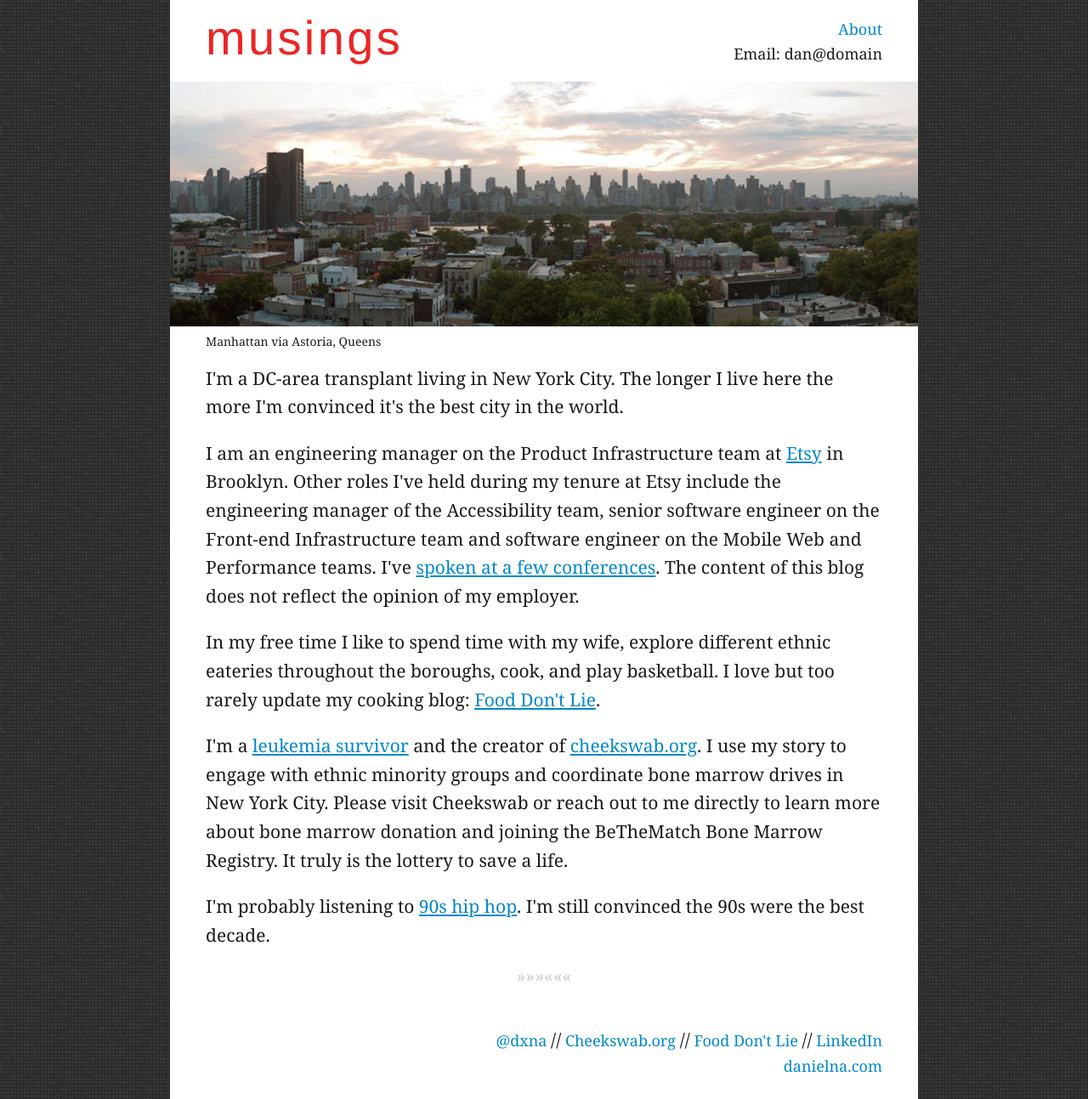
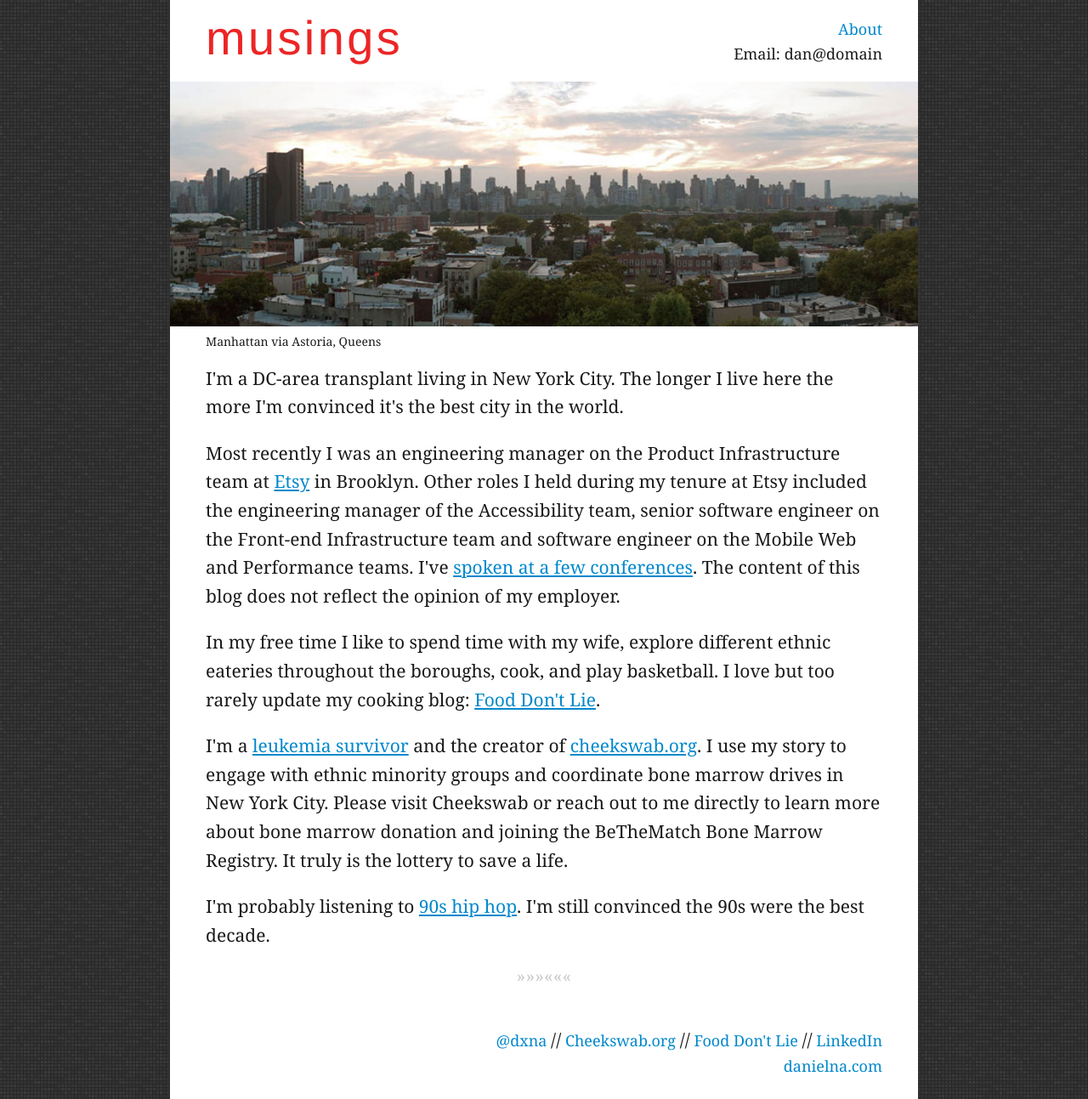
Before and after one commit to danielna/danielna.github.com, a Jekyll site: the page built from about.html, in a window 1280 px wide. Shown: the whole page at 85% size. Built offline with Jekyll 4.4.1, drawn with Linux system fonts in a browser that asks for light colours; nearby versions of some CDN libraries.

Commit message:
Update about re: etsy

```diff
--- a/about.html
+++ b/about.html
@@ -13,7 +13,7 @@ I'm a DC-area transplant living in New York City.  The longer I live here the mo
 </p>
 
 <p>
-I am an engineering manager on the Product Infrastructure team at <a href="http://www.etsy.com" title="Etsy" target="_blank">Etsy</a> in Brooklyn. Other roles I've held during my tenure at Etsy include the engineering manager of the Accessibility team, senior software engineer on the Front-end Infrastructure team and software engineer on the Mobile Web and Performance teams. I've <a href="http://talks.danielna.com">spoken at a few conferences</a>. The content of this blog does not reflect the opinion of my employer.
+Most recently I was an engineering manager on the Product Infrastructure team at <a href="http://www.etsy.com" title="Etsy" target="_blank">Etsy</a> in Brooklyn. Other roles I held during my tenure at Etsy included the engineering manager of the Accessibility team, senior software engineer on the Front-end Infrastructure team and software engineer on the Mobile Web and Performance teams. I've <a href="http://talks.danielna.com">spoken at a few conferences</a>. The content of this blog does not reflect the opinion of my employer.
 </p>
 
 <p>
```
